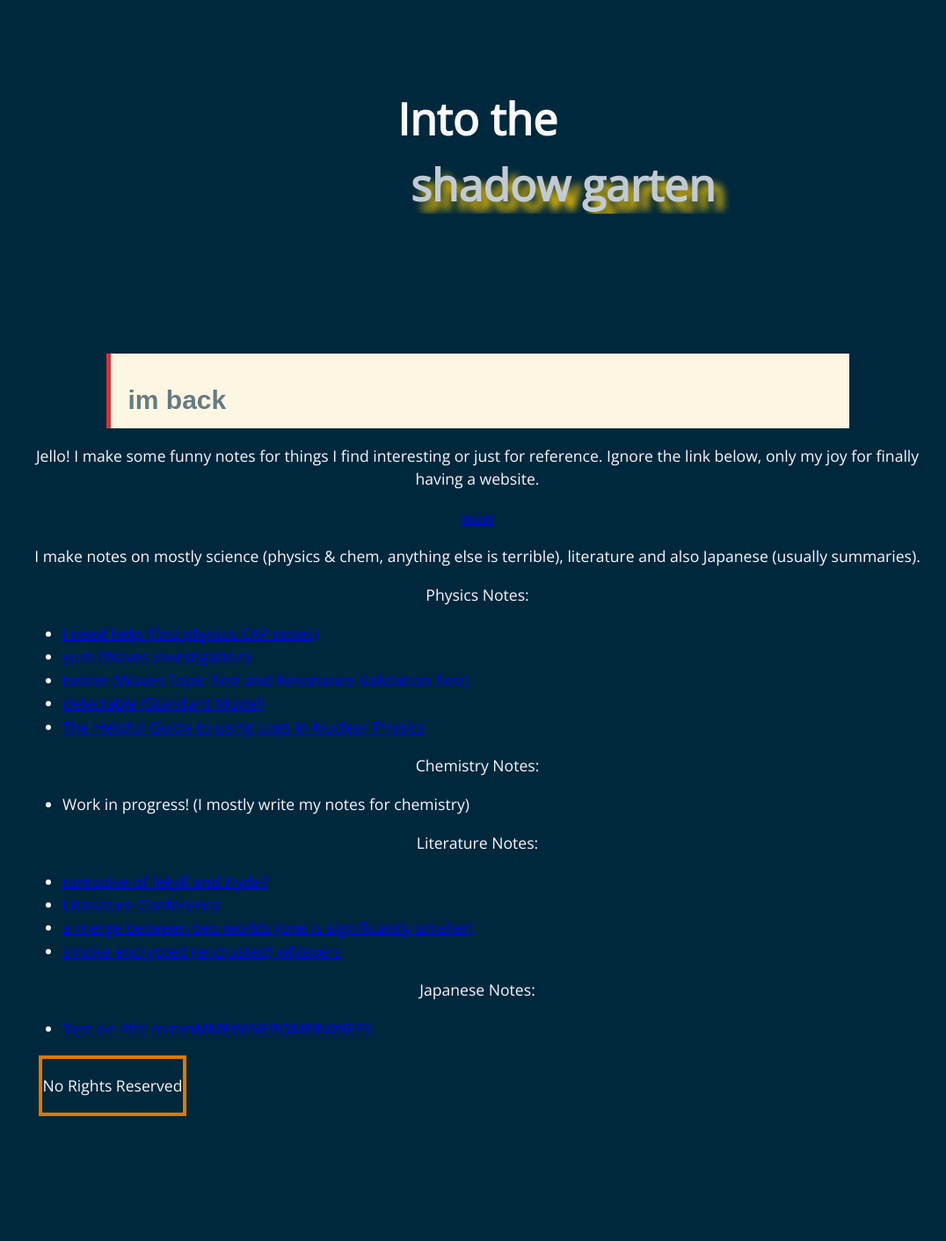
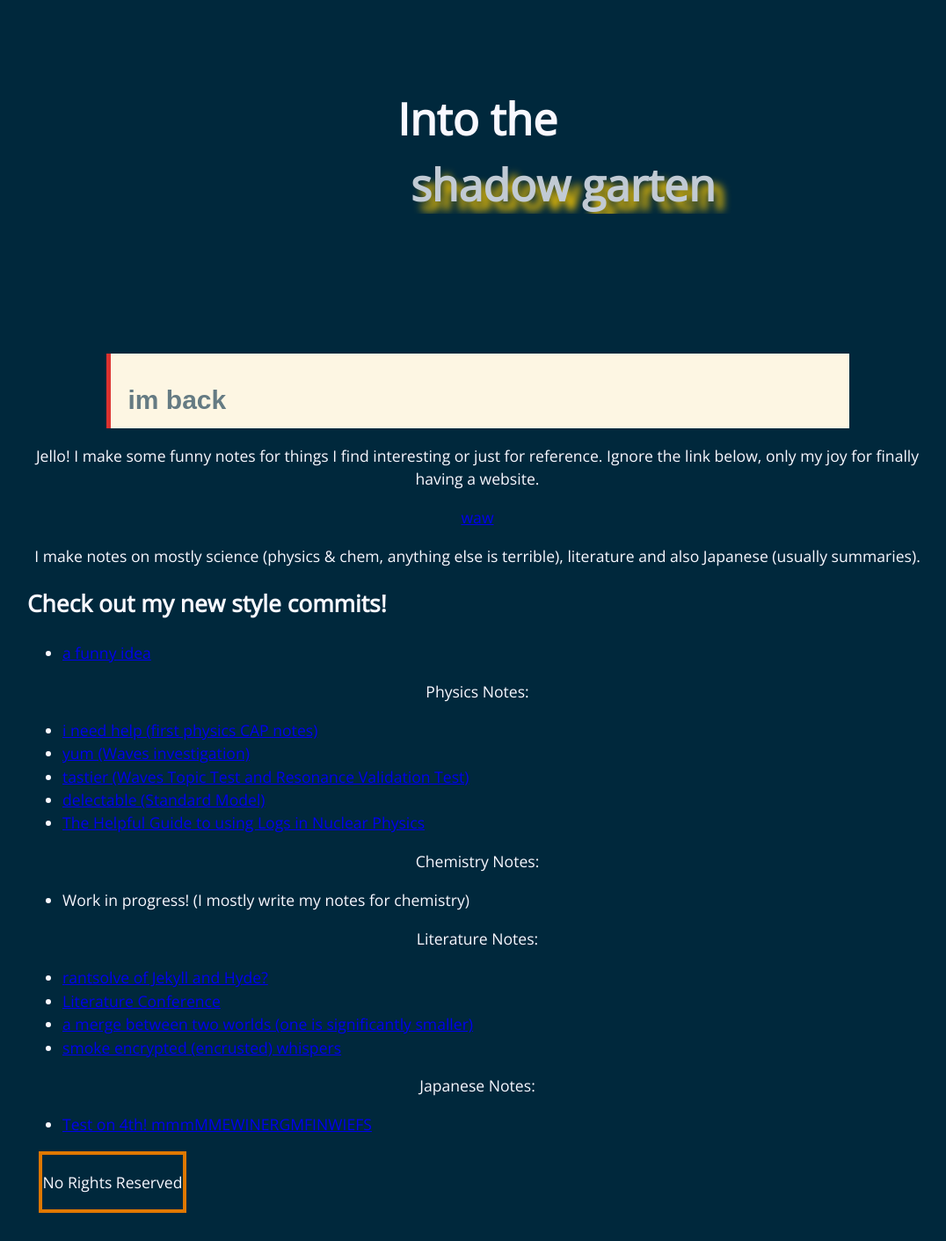
Before and after one commit to anonymoof1528/the-shadow-garten, a Jekyll site: the page built from index.md, in a window 1280 px wide. Shown: the whole page at 88% size, without its empty margins (97-1173 px from the left). Built offline with Jekyll 4.4.1, drawn with Linux system fonts in a browser that asks for light colours; before the commit the page ends 1301 px from its top, so only the background shows below that.

Commit message:
A new style of commits??
No way!!

Town is alive!!

```diff
--- a/index.md
+++ b/index.md
@@ -11,6 +11,9 @@ Jello! I make some funny notes for things I find interesting or just for referen
 [waw](awakening.md)
 
 I make notes on mostly science (physics & chem, anything else is terrible), literature and also Japanese (usually summaries).
+
+## Check out my new style commits!
+- [a funny idea](Chemistry/some_thoughts.md)
 
 Physics Notes:
 - [i need help (first physics CAP notes)](Physics/Linear_Motion_Notes.md)
```
